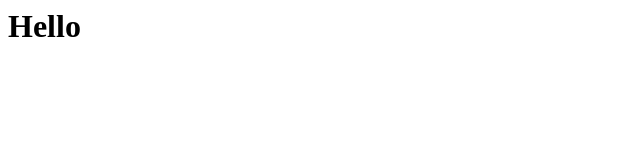
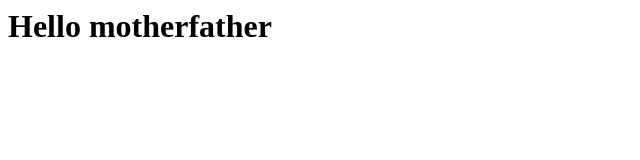
Before and after one commit to ere6us/skills-code-with-codespaces, a plain HTML site: page index.html in a window 1280 px wide. Shown: the whole page, without its empty margins (0-640 px from the left). Drawn offline with Linux system fonts and the light colour scheme.

Commit message:
Adding hello from the codespace!

```diff
--- a/index.html
+++ b/index.html
@@ -1,3 +1,3 @@
 <html>
-  <h1>Hello</h1>
+  <h1>Hello motherfather</h1>
 </html>
```
